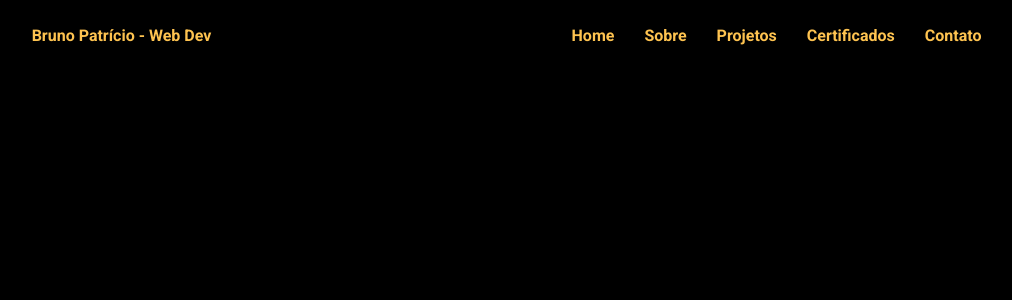
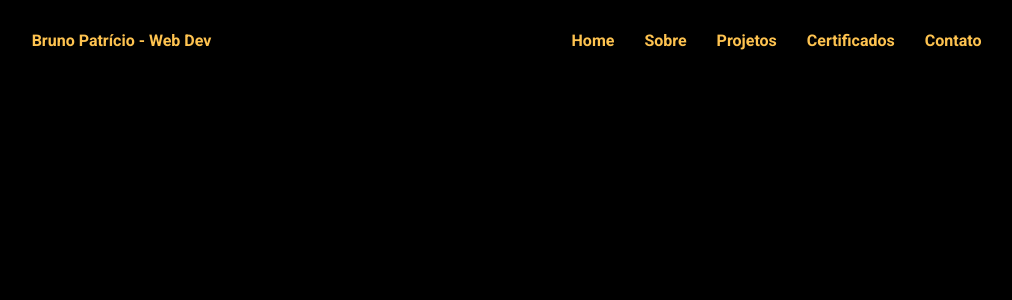
Before and after one commit to devbpatriciocosta/portfolio-bruno-patricio, a Next.js app: page / in a window 1280 px wide. Shown: the top 300 px of the page, without its empty margins (191-1203 px from the left). Built offline with nearby package versions, Linux system fonts and the light colour scheme.

Commit message:
Altura do NavBar

```diff
--- a/src/components/layout/navbar/NavBar.jsx
+++ b/src/components/layout/navbar/NavBar.jsx
@@ -8,7 +8,7 @@ const StyledNavBar = styled.nav`
   display: flex;
   gap: 30px;
   width: 100%;
-  height: 70px;
+  height: 80px;
   padding: 10px 0;
   position: fixed;
   background-color: ${props => props.theme.background};
```
